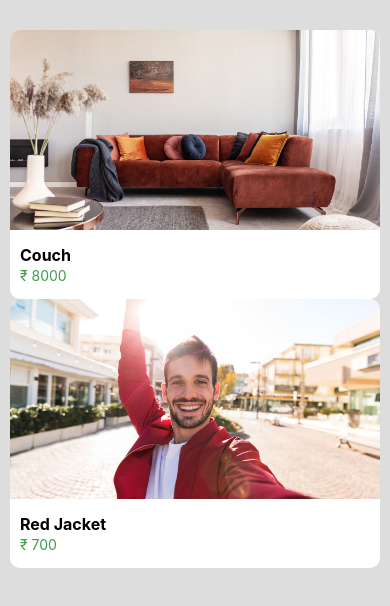
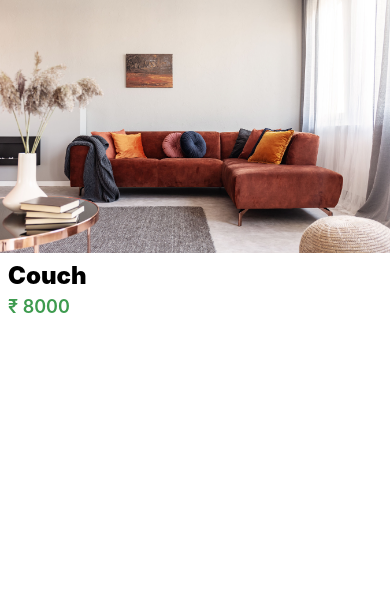
Before and after one commit to shreeraamg/Throw-Away, a React Native app: screen / in a window 390 px wide. Shown: the top 606 px of the page. Built offline with nearby package versions, Linux system fonts and the light colour scheme.

Commit message:
Listing Details Screen

```diff
--- a/App.js
+++ b/App.js
@@ -3,32 +3,10 @@ import ViewImageScreen from "./app/screens/ViewImageScreen";
 import { StatusBar, View } from "react-native";
 import Card from "./app/components/Card";
 import colors from "./app/config/colors";
+import ListingDetailsScreen from "./app/screens/ListingDetailsScreen";
 
 const App = () => {
-  return (
-    <>
-      <StatusBar />
-      <View
-        style={{
-          flex: 1,
-          paddingTop: 30,
-          backgroundColor: colors.text,
-          paddingHorizontal: 10,
-        }}
-      >
-        <Card
-          image={require("./app/assets/couch.jpg")}
-          title="Couch"
-          price={8000}
-        />
-        <Card
-          image={require("./app/assets/jacket.jpg")}
-          title="Red Jacket"
-          price={700}
-        />
-      </View>
-    </>
-  );
+  return <ListingDetailsScreen />;
 };
 
 export default App;
--- /dev/null
+++ b/app/screens/ListingDetailsScreen.jsx
@@ -0,0 +1,38 @@
+import { Image, StatusBar, StyleSheet, Text, View } from "react-native";
+import colors from "../config/colors";
+
+const ListingDetailsScreen = () => {
+  return (
+    <View style={styles.container}>
+      <Image source={require("../assets/couch.jpg")} style={styles.image} />
+      <View style={styles.details}>
+        <Text style={styles.title}>Couch</Text>
+        <Text style={styles.price}>₹ 8000</Text>
+      </View>
+    </View>
+  );
+};
+
+const styles = StyleSheet.create({
+  container: { flex: 1 },
+  details: {
+    padding: 8,
+    gap: 6,
+  },
+  image: {
+    width: "100%",
+    height: "30%",
+    marginTop: StatusBar.currentHeight + 6,
+  },
+  price: {
+    color: colors.green,
+    fontWeight: "600",
+    fontSize: 18,
+  },
+  title: {
+    fontWeight: "900",
+    fontSize: 24,
+  },
+});
+
+export default ListingDetailsScreen;
```
